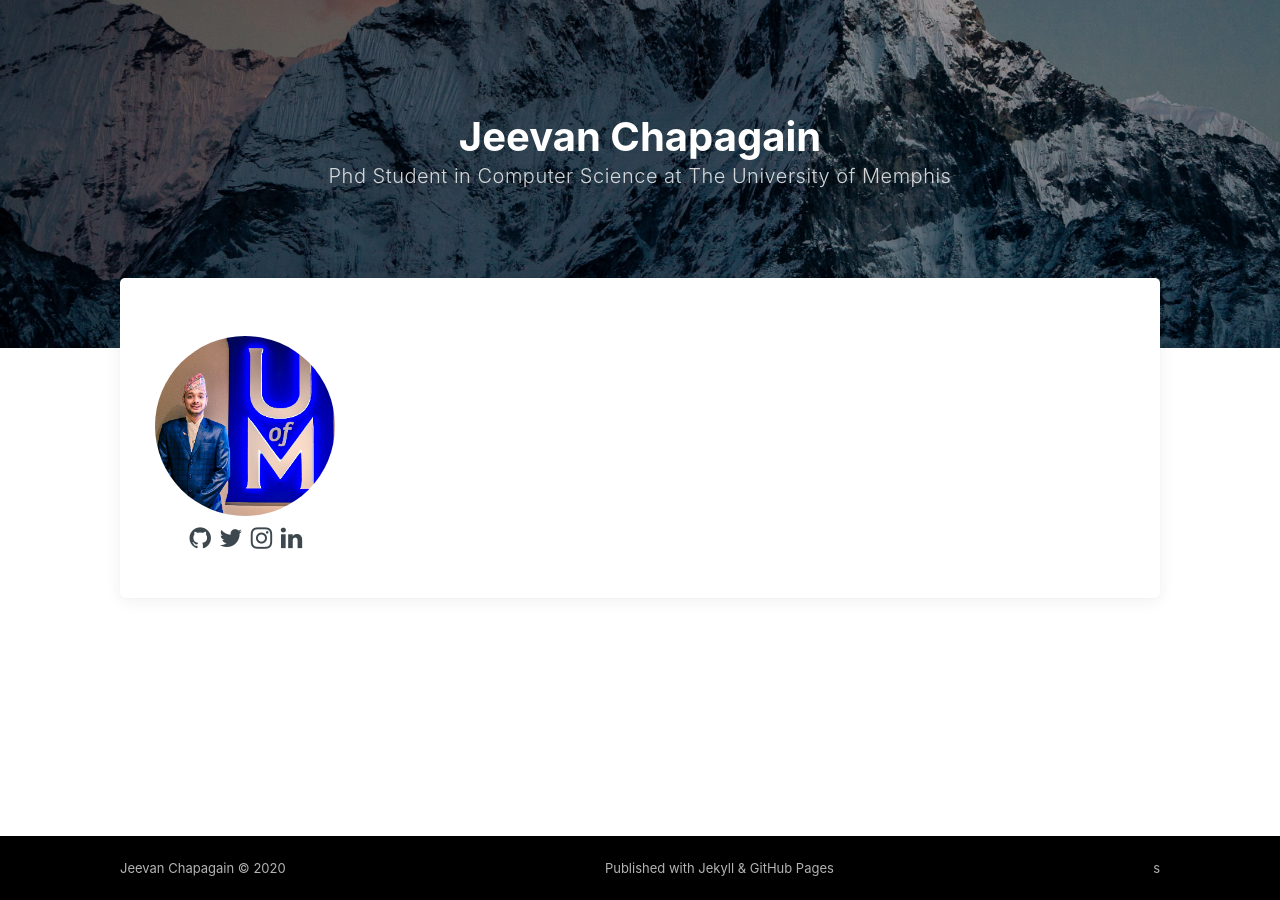
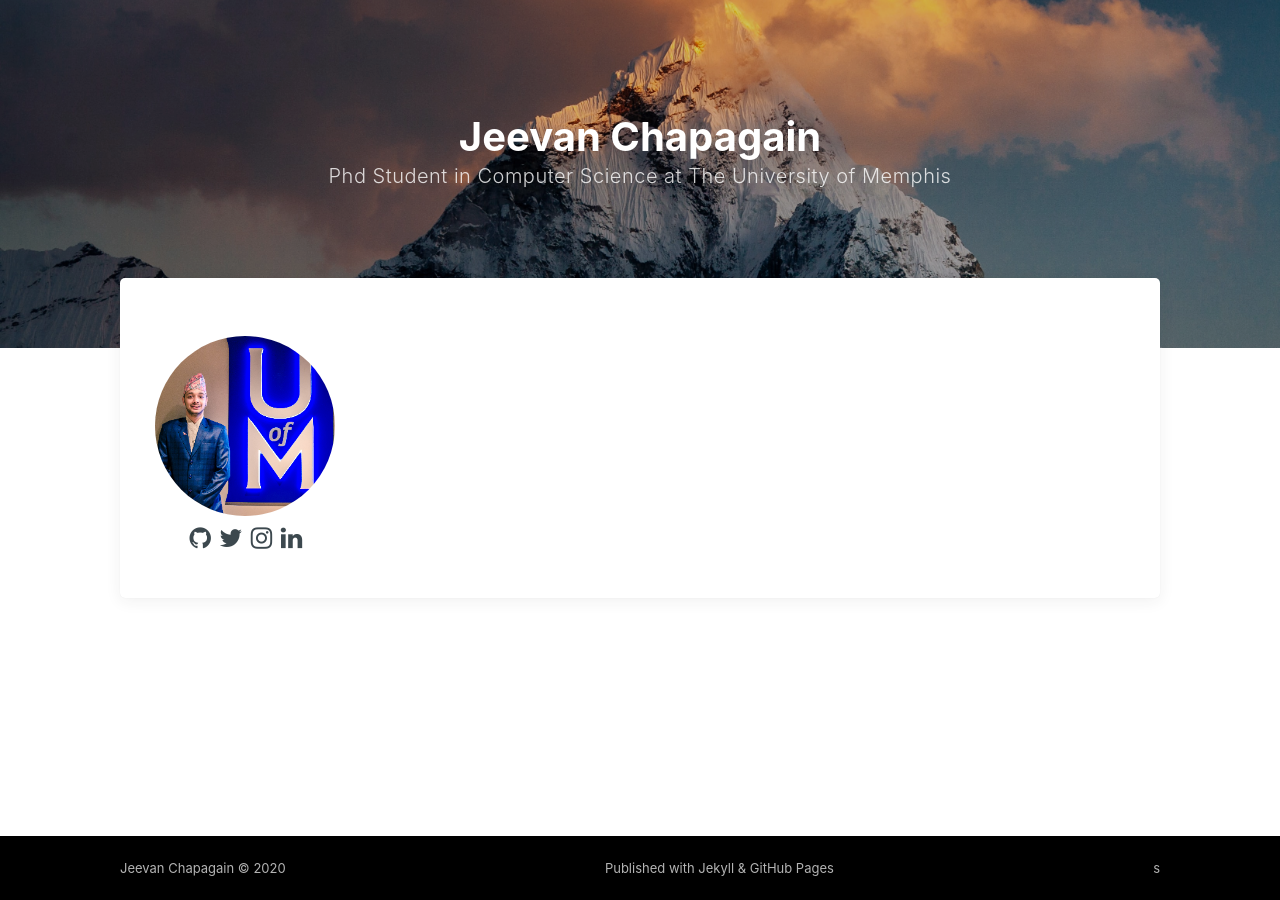
Before and after one commit to jeevanc/jeevanc.github.io, a Jekyll site: the page built from index.html, in a window 1280 px wide. Built offline with Jekyll 4.4.1, drawn with Linux system fonts in a browser that asks for light colours; nearby versions of some CDN libraries.

Commit message:
error fixes

```diff
--- a/_includes/header.html
+++ b/_includes/header.html
@@ -1,4 +1,4 @@
-<header class="site-header outer {% if page.cover or site.cover %}" style="background-image: url({{ site.baseurl }}/{% if page.cover %}{{ page.cover }}{% elsif site.cover %}{{ site.cover }}{% endif %}){% else %}no-cover{% endif %};background-position: 0 90%;">
+<header class="site-header outer {% if page.cover or site.cover %}" style="background-image: url({{ site.baseurl }}/{% if page.cover %}{{ page.cover }}{% elsif site.cover %}{{ site.cover }}{% endif %}){% else %}no-cover{% endif %};background-position: 0 40%;">
     <div class="inner">
         <div class="site-header-content">
             <h1 class="site-title">
```
